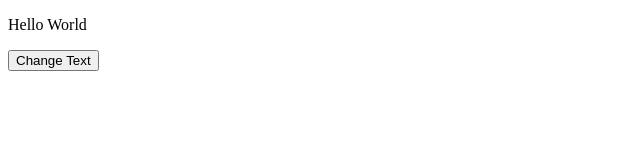
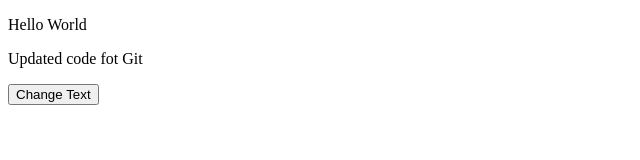
Before and after one commit to Sandhyasth/ICT-boot-camp, a plain HTML site: page Java script/dom.html in a window 1280 px wide. Shown: the whole page, without its empty margins (0-640 px from the left). Drawn offline with Linux system fonts and the light colour scheme.

Commit message:
Dom updated

```diff
--- a/Java script/dom.html
+++ b/Java script/dom.html
@@ -7,6 +7,8 @@
 </head>
 <body>
     <p id="para">Hello World</p>
+
+    <p>Updated code fot Git</p>
     <button onclick="click1()">Change Text</button>
 
     <!-- document.getElementById("para").innerHTML = 'ICT BootCamp';
```
